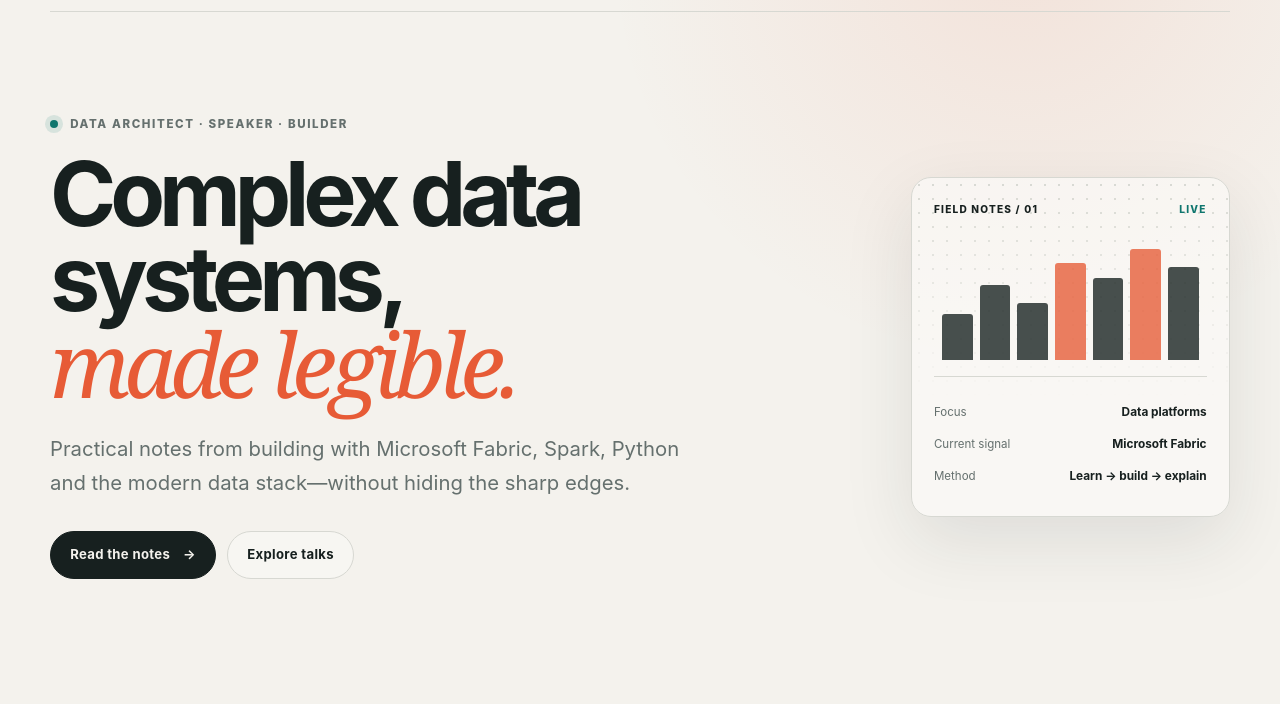
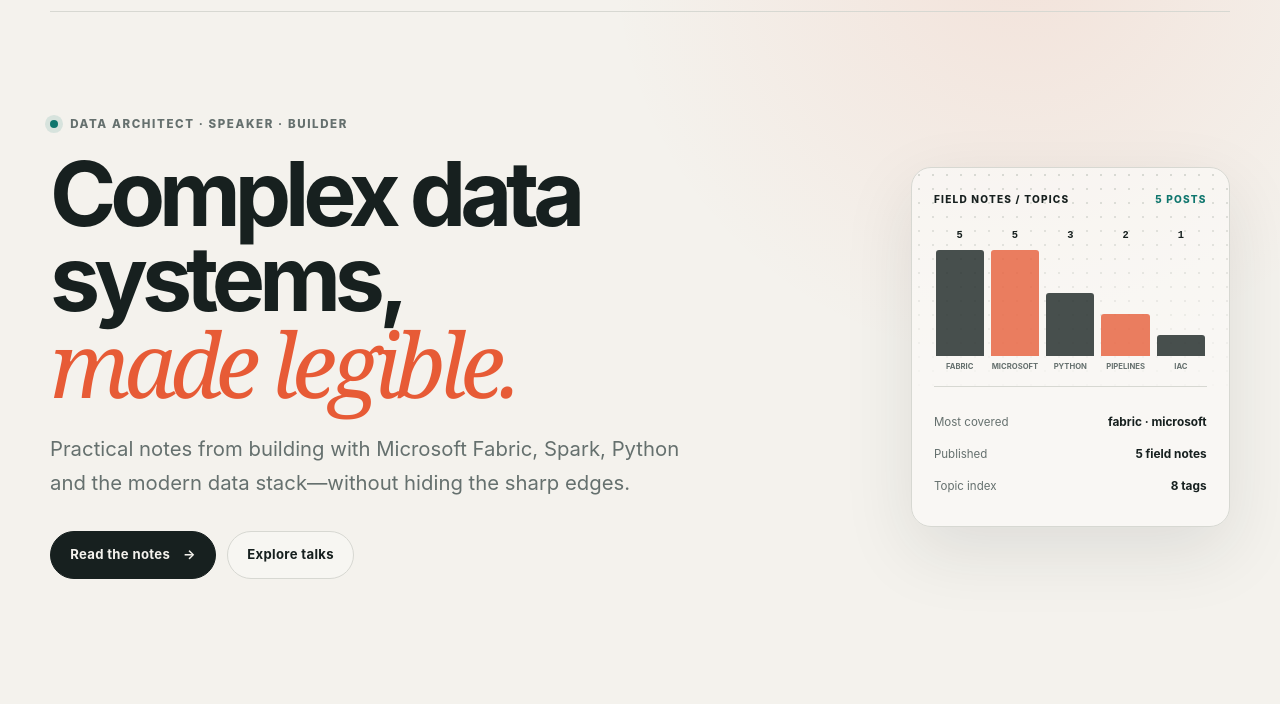
Before and after one commit to ThibauldC/glorious-manta, an Eleventy site: page index.njk in a window 1280 px wide. Shown: the part 96-800 px from the top of the page. Built offline with nearby package versions, Linux system fonts and the light colour scheme; Eleventy itself is replaced by a stand-in of ours; files that its build step writes are made by us from their sources.

Commit message:
refactor: use topic count visual on landing page

```diff
--- a/eleventy.config.js
+++ b/eleventy.config.js
@@ -46,6 +46,21 @@ export default function (config) {
       a.localeCompare(b),
     ),
   );
+  config.addFilter("topicCounts", (posts) => {
+    const counts = {};
+    for (const tag of posts.flatMap((post) => post.data.tags || []))
+      counts[tag] = (counts[tag] || 0) + 1;
+    const ranked = Object.entries(counts).sort(
+      ([nameA, countA], [nameB, countB]) =>
+        countB - countA || nameA.localeCompare(nameB),
+    );
+    const max = ranked[0]?.[1] || 1;
+    return ranked.slice(0, 5).map(([name, count]) => ({
+      name,
+      count,
+      percentage: Math.round((count / max) * 100),
+    }));
+  });
 
   return {
     dir: { input: ".", output: "_site", includes: "_includes", data: "_data" },
--- a/index.njk
+++ b/index.njk
@@ -12,15 +12,23 @@ description: Practical writing on Microsoft Fabric, Spark, Python and modern dat
       <a class="button" href="/presentations/">Explore talks</a>
     </div>
   </div>
-  <div class="signal-card" aria-label="Topics covered on this site">
-    <div class="signal-top"><span>FIELD NOTES / 01</span><span class="live">LIVE</span></div>
-    <div class="signal-visual" aria-hidden="true">
-      <span style="--h:42%"></span><span style="--h:68%"></span><span style="--h:52%"></span><span style="--h:88%"></span><span style="--h:74%"></span><span style="--h:100%"></span><span style="--h:84%"></span>
+  {% set topics = collections.posts | topicCounts %}
+  {% set allTopics = collections.posts | allTags %}
+  <div class="signal-card">
+    <div class="signal-top"><span>FIELD NOTES / TOPICS</span><span class="live">{{ collections.posts | length }} POSTS</span></div>
+    <div class="signal-visual" aria-label="Top blog topics by number of posts">
+      {% for topic in topics %}
+      <a class="topic-column" href="/tags/#{{ topic.name | slug }}" title="{{ topic.name }}: {{ topic.count }} posts">
+        <strong>{{ topic.count }}</strong>
+        <span class="topic-bar" style="--h:{{ topic.percentage }}%"></span>
+        <small>{{ topic.name }}</small>
+      </a>
+      {% endfor %}
     </div>
     <dl>
-      <div><dt>Focus</dt><dd>Data platforms</dd></div>
-      <div><dt>Current signal</dt><dd>Microsoft Fabric</dd></div>
-      <div><dt>Method</dt><dd>Learn → build → explain</dd></div>
+      <div><dt>Most covered</dt><dd>{{ topics[0].name }} · {{ topics[1].name }}</dd></div>
+      <div><dt>Published</dt><dd>{{ collections.posts | length }} field notes</dd></div>
+      <div><dt>Topic index</dt><dd>{{ allTopics | length }} tags</dd></div>
     </dl>
   </div>
 </section>
--- a/public/css/style.css
+++ b/public/css/style.css
@@ -121,9 +121,12 @@ h1 em, h2 em { color: var(--accent); font-family: var(--serif); font-weight: 500
 .signal-card::after { position: absolute; inset: 0; background-image: radial-gradient(var(--line) .75px, transparent .75px); background-size: 14px 14px; content: ""; mask-image: linear-gradient(to bottom, black, transparent 65%); pointer-events: none; }
 .signal-top { position: relative; z-index: 1; display: flex; justify-content: space-between; font-size: .63rem; font-weight: 800; letter-spacing: .12em; }
 .live { color: var(--green); }
-.signal-visual { position: relative; z-index: 1; display: flex; align-items: end; gap: 7px; height: 160px; padding: 2rem .5rem 1rem; border-bottom: 1px solid var(--line); }
-.signal-visual span { flex: 1; height: var(--h); border-radius: 3px 3px 0 0; background: var(--ink); opacity: .78; }
-.signal-visual span:nth-child(4), .signal-visual span:nth-child(6) { background: var(--accent); }
+.signal-visual { position: relative; z-index: 1; display: flex; gap: 7px; height: 180px; padding: 1.4rem .1rem .8rem; border-bottom: 1px solid var(--line); }
+.topic-column { display: grid; flex: 1; grid-template-rows: 1rem 1fr auto; gap: .3rem; min-width: 0; color: var(--muted); text-align: center; text-decoration: none; }
+.topic-column strong { color: var(--ink); font: 700 .65rem/1 ui-monospace, monospace; }
+.topic-column small { overflow: hidden; font-size: .48rem; font-weight: 750; text-overflow: ellipsis; text-transform: uppercase; }
+.topic-bar { align-self: end; width: 100%; height: var(--h); border-radius: 3px 3px 0 0; background: var(--ink); opacity: .78; }
+.topic-column:nth-child(2n) .topic-bar { background: var(--accent); }
 .signal-card dl { position: relative; z-index: 1; margin: 1.2rem 0 0; }
 .signal-card dl div { display: flex; justify-content: space-between; gap: 1rem; padding: .4rem 0; }
 .signal-card dt { color: var(--muted); font-size: .72rem; }
```
